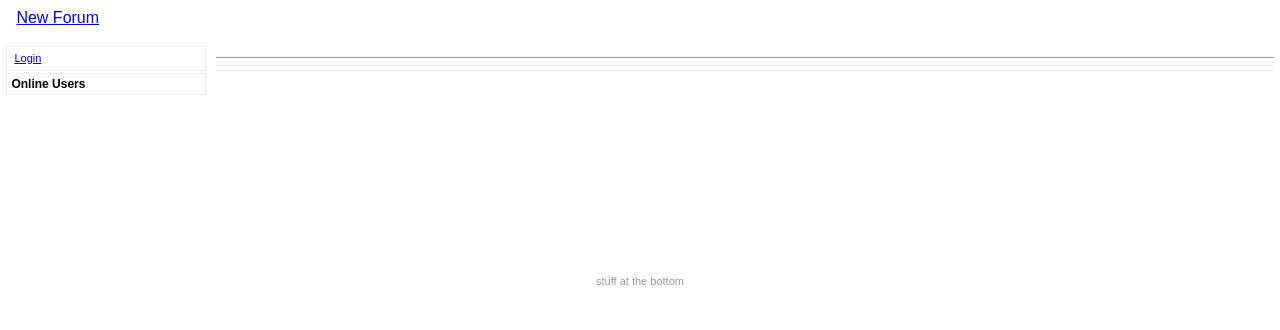
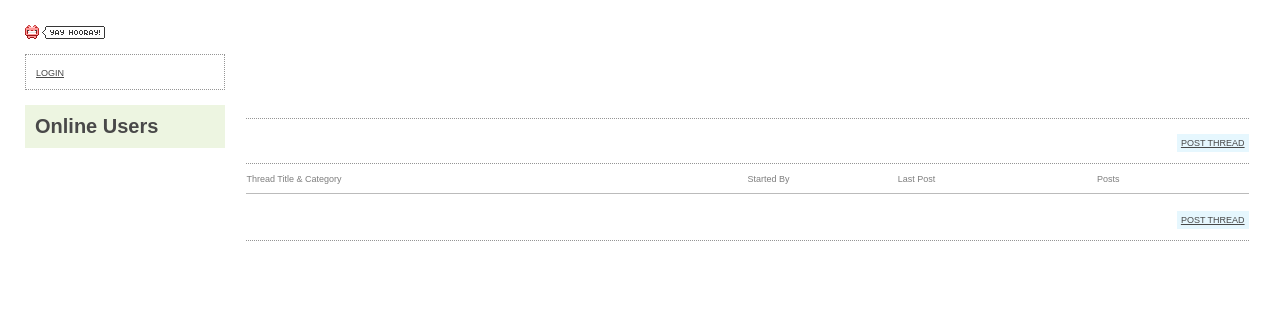
Before and after one commit to daleharvey/seaforium, a PHP site: template application/views/threads.php in a window 1280 px wide. Shown: the top 330 px of the page. Run offline with PHP 8.4, Linux system fonts and the light colour scheme; the template is opened without the code that fills it, so the values that code supplies are empty.

Commit message:
hand-commit from dh

```diff
--- a/application/views/shared/footer.php
+++ b/application/views/shared/footer.php
@@ -1,4 +1,3 @@
-
 <?php
 $js  = $this->agent->is_mobile() ? "mobile.js" : "forum.js";
 ?>
@@ -11,9 +10,6 @@ $js  = $this->agent->is_mobile() ? "mobile.js" : "forum.js";
 	<a name="bottom"></a>
 
 	<div id="bottom">
-
-		stuff at the bottom
-
 	</div>
 
 	<script type="text/javascript" src="/js/<?php echo $js; ?>"></script>
--- a/application/views/shared/header.php
+++ b/application/views/shared/header.php
@@ -3,6 +3,7 @@
 $this->load->model('user_dal');
 
 $css = $this->agent->is_mobile() ? "mobile.css" : "forum.css";
+$username = $this->session->userdata('username');
 
 ?><!DOCTYPE html PUBLIC "-//W3C//DTD XHTML 1.0 Transitional//EN"
 	"http://www.w3.org/TR/xhtml1/DTD/xhtml1-transitional.dtd">
@@ -20,39 +21,54 @@ $css = $this->agent->is_mobile() ? "mobile.css" : "forum.css";
 
 	<div id="wrapper">
 
-		<div id="top">
-
-			<a href="/">New Forum</a>
-
-		</div>
-
 		<div id="middle">
 
 			<div id="left-column">
 
-				<div class="lc-node">
+			  <a href="/" id="header">New Yay</a>
+
+				<div class="lc-node welcome">
 					<?php if (!$this->sauth->is_logged_in()) { ?>
 					<ul>
 						<li><a href="/auth/login">Login</a></li>
 					</ul>
 					<?php } else { ?>
-					Welcome back, <?php echo $this->session->userdata('username'); ?>
+					<h4>
+            Hi, <a href="/user/<?php echo $username; ?>">
+             <?php echo $this->session->userdata('username'); ?>
+             </a>
+          </h4>
+
+            <a href="/user/<?php echo $username; ?>">
+             <img src="/img/pinkies/11.gif" class="main_avatar" />
+             </a>
+
 					<ul>
-						<li><a href="/preferences">Your account</a></li>
-						<li><a href="/auth/logout">Logout</a></li>
+						<li><a href="/preferences">Prefences</a></li>
+						<li><a href="/auth/logout" class="logout">Logout</a></li>
 						<?php //<li><a href="/mail/inbox">8 unread messages</a></li> ?>
 					</ul>
+
 					<?php } ?>
 				</div>
 
 				<?php if ($this->sauth->is_logged_in()) { ?>
-				<div class="lc-node">
-					<h3>Threads</h3>
+				<div class="lc-node" id="threads">
+					<h3><a href="/">Threads</a></h3>
+           <ul id="thread-categories">
+             <li><a href="#">Discussions</a></li>
+             <li><a href="#">Projects</a></li>
+             <li><a href="#">Advice</a></li>
+             <li><a href="#">Meaningless</a></li>
+           </ul>
+           <ul id="special-threads">
+             <li><a href="#">All Forums</a></li>
+             <li><a href="#">All But Meaningless</a></li>
+             <li><a href="#">Participated Threads</a></li>
+             <li><a href="#">Favourite Threads</a></li>
+           </ul>
 				</div>
 
-				<div class="lc-node" id="new-thread">
-					<a href="/newthread">New Thread</a>
-				</div>
 				<?php } ?>
 
 				<div class="lc-node" id="buddy-list">
@@ -67,6 +83,7 @@ $css = $this->agent->is_mobile() ? "mobile.css" : "forum.css";
 						<?php } ?>
 					</div>
 				</div>
+
 			</div>
 
 			<div id="right-column">
--- a/application/views/thread.php
+++ b/application/views/thread.php
@@ -27,14 +27,14 @@ foreach($comment_result->result() as $row) {
 	// alternating comment colors!!!
 	$alt = (!isset($alt) || $alt === false ? true : false);
 
-	$edit_source = ($row->user_id == $this->session->userdata('user_id') && strtotime($row->created) > time() - 3600) ? 'edit' : 'show source';
+	$edit_source = ($row->user_id == $this->session->userdata('user_id') && strtotime($row->created) > time() - 3600) ? 'edit' : 'View Source';
 
 ?>
 
 					<div id="comment-<?php echo $row->comment_id; ?>" class="comment<?php echo $alt === false ? '' : ' alt'; ?>">
 						<div class="cmd-bar">
- 							<span><a href="#" class="view-source" onclick="thread.view_source(<?php echo $row->comment_id; ?>); return false;"><?php echo $edit_source; ?></a></span>
-             <a class="quote">quote</a>
+ 							<span><a class="view-source" onclick="thread.view_source(<?php echo $row->comment_id; ?>); return false;"><?php echo $edit_source; ?></a></span>
+             <a class="quote">Quote</a>
 						</div>
 						<div class="user-block">
 							<div class="username"><?php echo anchor('/user/'.url_title($row->username, 'dash', TRUE), $row->username); ?></div>
--- a/application/views/threads.php
+++ b/application/views/threads.php
@@ -1,8 +1,17 @@
 
 				<div id="main-title" title="<?php echo $title->username ?>"><?php echo $title->title_text ?></div>
 
-				<div class="pagination top">
+				<div id="thread-navigation" class="pagination top">
+          <a href="/newthread" id="post-thread">Post Thread</a>
 					<?php echo $pagination; ?>
+				</div>
+
+
+			<div class="thread" id="thread-headers">
+					<div class="one">Thread Title & Category</div>
+					<div class="two">Started By</div>
+					<div class="three">Last Post</div>
+					<div class="four">Posts</div>
 				</div>
 
 <?php
@@ -33,10 +42,12 @@ foreach($thread_result->result() as $row) {
 					<div class="four">
 						<span><?php echo $row->response_count ?></span>
 					</div>
-					<div class="five"><span>F</span></div>
+          <div class="five"><a class="favourite">&nbsp;</a></div>
 				</div>
+        <div class="blueline">&nbsp;</div>
 <?php } ?>
 
 				<div class="pagination bottom">
+          <a href="/newthread" id="post-thread">Post Thread</a>
 					<?php echo $pagination; ?>
 				</div>
--- a/public/css/forum.css
+++ b/public/css/forum.css
@@ -1,94 +1,263 @@
-/*---Reset CSS items --*/
-html,body,div,span,applet,object,iframe,h1,h2,h3,h4,h5,h6,p,blockquote,pre,a,abbr,acronym,address,big,cite,code,del,dfn,em,font,img,ins,kbd,q,s,samp,small,strike,strong,sub,sup,tt,var,b,u,i,center,dl,dt,dd,ol,ul,li,fieldset,form,label,legend,table,caption,tbody,tfoot,thead,tr,th,td{margin:0;padding:0;border:0;outline:0;font-size:100%;vertical-align:baseline;background:transparent;}
-/*---End Reset CSS items --*/
-/*---Basic site config --*/
+html,body,div,span,applet,object,iframe,h1,h2,h3,h4,h5,h6,p,blockquote,pre,a,abbr,acronym,address,big,cite,code,del,dfn,em,font,img,ins,kbd,q,s,samp,small,strike,strong,sub,sup,tt,var,b,u,i,center,dl,dt,dd,ol,ul,li,fieldset,form,label,legend,table,caption,tbody,tfoot,thead,tr,th,td{margin:0;padding:0;border:0;outline:0;background:transparent;}
+
 body {
-	line-height:1;
+    margin:0px;
+    padding:0px;
+    border:0px;
+    background-color:#ffffff;
+}
+
+form {
+    margin:0px;
+    padding:0px;
+}
+
+img {
+    border:0px;
+}
+
+body,div,td,input,select,textarea{
     font-family:Arial;
+    font-size:12px;
+    color:#494949;
 }
-ol,ul {
+
+a {
+    text-decoration:underline;
+    cursor:pointer;
+    color:#494949;
+}
+
+a:hover{
+    color:#ffffff;
+    background-color:#494949;
+}
+
+ol, ul {
     list-style: none;
 }
-blockquote,q {
-	quotes:none;
+
+code {
+	font-family: 'Courier New',monospace;
+	font-size: 9pt;
+	color: #000000;
+	white-space: pre;
 }
-blockquote:before,blockquote:after,q:before,q:after {
-	content:'';
-	content:none;
-}:focus {
-	outline:0;
+
+/********************************************************
+   MAIN LAYOUT
+ ********************************************************/
+
+#header {
+    display:block;
+    text-indent:-9999px;
+    width:80px;
+    height:14px;
+    background:url(/img/logo.gif);
+    margin-bottom:15px;
 }
-ins {
-	text-decoration:none;
+
+#left-column {
+    position:absolute;
+    top:25px;
+    left:25px;
+    width: 200px;
 }
-del {
-	text-decoration: line-through;
+
+.welcome {
+    border: 1px dotted #959595;
+    padding:10px;
+    margin-bottom:15px;
 }
-table {
-	border-collapse:collapse;border-spacing:0;
+
+.welcome li a {
+    text-transform:uppercase;
+    font-size: 9px;
 }
-a {
-	cursor:pointer;
+
+.logout {
+    color: #ED135A;
 }
-/*--- Layout --*/
+
+.main_avatar {
+    display:block;
+    width:16px;
+    height:16px;
+    float:left;
+    padding:4px;
+    margin-right:4px;
+}
+
+
+.lc-node {
+    padding:10px;
+    margin-bottom:15px;
+}
+
+#threads h3, #buddy-list h3 {
+    font-size:20px;
+}
+
+#threads {
+    background-color: #E9F8FE;
+}
+
+#buddy-list {
+    background-color: #EDF5E1;
+}
+
+#threads ul {
+    padding-bottom: 7px;
+    margin-top:7px;
+}
+#threads ul a {
+    font-size:10px;
+}
+#thread-categories {
+    text-transform:uppercase;
+    border-bottom:1px dotted #959595;
+}
+#special-threads a {
+    color: #959595;
+}
+
+/*************************************************************
+   MAIN THREADS PAGE
+*************************************************************/
+#main-title {
+    border-bottom: 1px dotted #959595;
+    font-size: 24px;
+    font-weight: bold;
+    height: 40px;
+    line-height: 40px;
+    margin-bottom: 15px;
+    padding-top: 53px;
+}
+
+#post-thread {
+    background-color: #E6F7FE;
+    float: right;
+    padding: 4px 4px;
+    text-transform:uppercase;
+    font-size:9px;
+}
+
+.pagination {
+    height:29px;
+    overflow:auto;
+    border-bottom: 1px dotted #959595;
+}
+
+.pagination.bottom {
+    padding-top:15px;
+}
+
+#thread-headers {
+    min-height:0px;
+    overflow:auto;
+    background:transparent;
+    border-bottom: 1px solid #BBBBBB;
+}
+#thread-headers div {
+    padding:0px;
+    color: #7E7E7E;
+    font-size: 9px;
+    line-height: 27px;
+}
+
+.subject, .username {
+    line-height:16px;
+    font-size:12px;
+    font-weight:bold;
+}
+
+.time, .category {
+    font-size:9px;
+    color: #959595;
+}
+
+.blueline {
+    background-color: #ACE1F9;
+    height: 1px;
+    overflow: hidden;
+}
+
+.favourite {
+    margin-top:12px;
+    display:block;
+    width:12px;
+    height:16px;
+    background:url(/img/b-add.gif);
+}
+
+/*************************************************************
+   New Thread
+*************************************************************/
+#new-thread label {
+    display:block;
+    font-size:16px;
+    margin-top:12px;
+    font-weight:bold;
+    margin-bottom: 6px;
+}
+
+.inp {
+    margin-bottom:15px;
+    padding-bottom:12px;
+    border-bottom: 1px dotted #959595;
+}
+
+#subject {
+    width:350px;
+    padding:4px;
+    font-size: 16px;
+}
+
+/*************************************************************
+   MAIN THREADS PAGE
+*************************************************************/
+
+/* #left-column .lc-node { */
+/* margin: 0 0 2px 0; */
+/* padding: 4px; */
+/* border: solid 1px #EEEEEE; */
+/* font-size: 12px; */
+/* } */
+
+/* #left-column ul li { */
+/* padding: 2px 0 2px 3px; */
+/* font-size: 11px; */
+/* } */
+
+
+/* body{line-height:1;font-family:Georgia;} */
+/* ol,ul{list-style: none;} */
+/* blockquote,q{quotes:none;} */
+/* blockquote:before,blockquote:after,q:before,q:after{content:'';content:none;} */
+/* :focus{outline:0;} */
+/* ins{text-decoration:none;} */
+/* del{text-decoration: line-through;} */
+/* table{border-collapse:collapse;border-spacing:0;} */
+/* a { cursor:pointer; } */
 #wrapper {
 width: 99%;
 margin: 0 auto;
 }
 
 #top {
-	padding: 10px;
+padding: 20px 0 2px 0;
 margin: 0 0 10px 0;
 }
 
 #middle {}
 
-#left-column {
-	float: left;
-	width: 200px;
-	min-height: 200px;
-
-}
-
-#left-column .lc-node {
-	margin: 0 0 2px 0;
-	padding: 4px;
-	border: solid 1px #EEEEEE;
-	font-size: 12px;
-}
-
-#left-column ul li {
-	padding: 2px 0 2px 3px;
-	font-size: 11px;
-}
-
-#new-thread {
-	padding: 4px !important;
-	text-align: center;
-}
 
 #buddy-list div {padding: 0 0 0 2px;}
 #buddy-list div span {font-size: 11px;}
 
 #right-column {
-	margin: 0 0 0 210px;
-	margin-top: 0px;
-
-}
-
-#main-title {
-	font-size: 24px;
-	padding: 5px 0 6px 0;
-	border-bottom: solid 1px #999999;
-}
-
-.pagination {
-	border-style: solid;
-	border-color: #EEEEEE;
-	border-width: 1px 0;
-	padding: 2px;
-	font-size: 11px;
-	line-height: 22px;
+    margin: 25px 0 0 240px;
+    padding: 0 25px 50px 0;
 }
 
 #thread .pagination.bottom {border: 0;}
@@ -102,17 +271,14 @@ a {
 }
 
 .thread {
-background: #FAFAFA;
-margin-bottom: 3px;
+background-color: #F5FBFE;
+margin:2px 0 2px 0;
 min-height: 42px;
+overflow:auto;
 }
 
 .thread.alt {
-background: #F0F0F0;
-}
-
-.thread a {
-color: #0F0F0F;
+background-color: #F9FCFE;
 }
 
 .thread .one, .thread .two, .thread .three, .thread .four, .thread .five{
@@ -153,17 +319,7 @@ font-size: 10px;
 margin-left: 5px;
 }
 
-.thread .subject, .thread .username {
-font-size: 14px;
-padding-bottom: 3px;
-}
-
-.thread .time, .thread .category {
-	font-size: 10px;
-	color: #888888;
-}
-
-.thread .four, .thread .five {
+.thread .four {
 line-height: 40px;
 /*padding: 0 10px;*/
 }
```
Also changed, not shown: other parts of public/css/forum.css (+15 -160 lines), application/views/newthread.php (+5 -6 lines), public/.htaccess, public/img/b-add.gif (added), public/img/logo.gif (added), public/img/pinkies/11.gif (added). Lines whose indentation alone changed are shown as unchanged.
